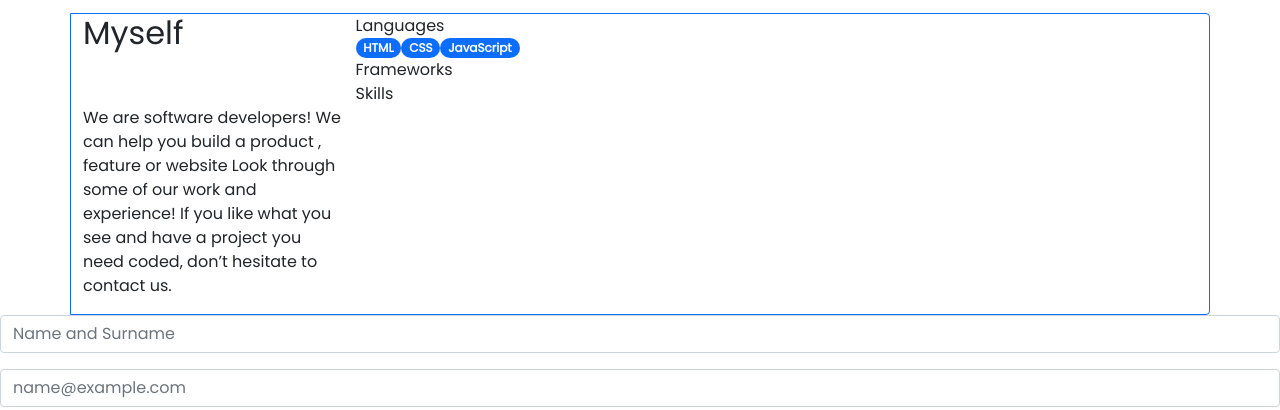
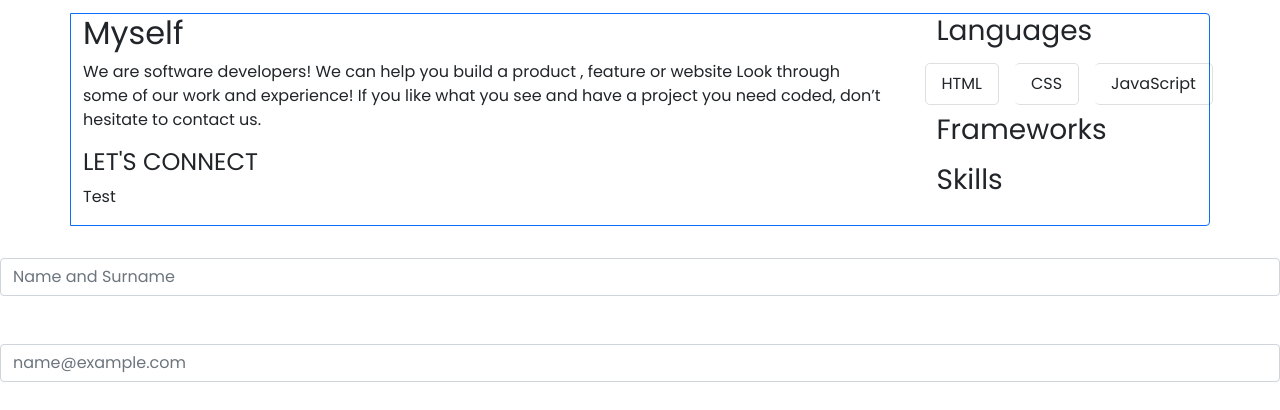
Before and after one commit to Arch-Noize/bootstrap-test, a website: page index.html in a window 1280 px wide. Shown: the part 390-800 px from the top of the page. Drawn offline with nearby package versions, Linux system fonts and the light colour scheme.

Commit message:
Update styles.css

```diff
--- a/index.html
+++ b/index.html
@@ -24,7 +24,7 @@
         </ul>
   </header>
 
-  <section class="intro text-center">
+  <section class="text-center">
     <h1>We are Salt and George</h1>
     <p>We are software developers! We can help you build a product , feature or website Look through some of our work and experience! If you like what you see and have a project you need coded, don’t hesitate to contact us.</p>
   </section>
@@ -58,37 +58,62 @@
 <section>
 <div class="container border border-primary rounded-end">
   <div class="row">
-    <div class="col-sm-3">
-      <h2>Myself</h2>
-    </div>
-    <div class="col-sm-9">
+    <div class="col">
       <div class="row">
-        <div class="row">
-          Languages
-
+        <div class="col">
+          <h2>Myself</h2>
         </div>
         <div class="row">
-          <ul class="list-group list-group-horizontal">
-            <li class="badge rounded-pill bg-primary">HTML</li>
-            <li class="badge rounded-pill bg-primary">CSS</li>
-            <li class="badge rounded-pill bg-primary">JavaScript</li>
-          </ul>
+          <div class="col">
+            <p>We are software developers! We can help you build a product , feature or website Look through some of our work and experience! If you like what you see and have a project you need coded, don’t hesitate to contact us.</p>
+          </div>
         </div>
         <div class="row">
-          Frameworks
+          <div class="col">
+            <h4>LET'S CONNECT</h4>
+          </div>
         </div>
         <div class="row">
-          Skills
+          <div class="co">
+            <p>Test</p>
+          </div>
+        </div>
+      </div>
+    </div>
+    <div class="col-3">
+      <div class="row d-grid gap-2">
+        <div class="row">
+          <h3>Languages</h3>
+        </div>
+        <div class="container">
+          <div class="row">
+              <ul class="list-group list-group-horizontal gap-3">
+                <li class="col list-group-item rounded-3 bg-transparent">HTML</li>
+                <li class="col list-group-item rounded-3 bg-transparent">CSS</li>
+                <li class="col list-group-item rounded-3 bg-transparent">JavaScript</li>
+              </ul>
+          </div>
+        </div>
+        <div class="row">
+          <h3>Frameworks</h3>
+        </div>
+        <div class="row">
+          <h3>Skills</h3>
         </div>
       </div>
     </div>
   </div>
-  <div class="row">
-    <div class="col-sm-3">
-      <p>We are software developers! We can help you build a product , feature or website Look through some of our work and experience! If you like what you see and have a project you need coded, don’t hesitate to contact us.</p>
-  </div>
 </div>
 
+
+
+    <!-- <ul>
+      <li> <a href="https://twitter.com/NoizeSalt"> <img src="Images/twitter.png" alt="Twitter"/> </a> </li>
+      <li> <a href="https://www.linkedin.com/in/santiago-ruido-a1404880/"> <img src="Images/Linkedin icon.png" alt="LinkedIn"/> </a> <li>
+      <li> <a href="https://medium.com/"> <img src="Images/medium.png" alt="Medium"/> </a> </li>
+      <li> <a href="https://github.com/Arch-Noize"> <img src="Images/github.png" alt="GitHub"/> </a> </li>
+      <li> <a href="https://www.angellist.com/"> <img src="Images/angellist.png" alt="Angellist"/> </a> </li>
+   </ul> -->
 
 
 </section>
@@ -97,16 +122,16 @@
 <section>
   <form>
   <div class="mb-3">
-    <label for="exampleFormControlInput1" class="form-label">Name and Surname</label>
-    <input type="text" class="form-control" id="exampleFormControlInput1" placeholder="Name and Surname">
+    <label for="Name" class="form-label invisible">Name and Surname</label>
+    <input type="text" class="form-control" id="Name" placeholder="Name and Surname">
   </div>
   <div class="mb-3">
-    <label for="exampleFormControlInput1" class="form-label">Email address</label>
-    <input type="email" class="form-control" id="exampleFormControlInput1" placeholder="name@example.com">
+    <label for="Email" class="form-label invisible">Email address</label>
+    <input type="email" class="form-control" id="Email" placeholder="name@example.com">
   </div>
   <div class="mb-3">
-    <label for="exampleFormControlTextarea1" class="form-label">Example textarea</label>
-    <textarea class="form-control" id="exampleFormControlTextarea1" rows="6"placeholder="Enter your message here."></textarea>
+    <label for="Comment" class="form-label invisible">Example textarea</label>
+    <textarea class="form-control" id="Comment" rows="6"placeholder="Enter your message here."></textarea>
   </div>
   <button type="submit" class="btn btn-primary">Get in Touch</button>
 </form>
--- a/styles.css
+++ b/styles.css
@@ -4,6 +4,6 @@
     font-family: 'Poppins';
 }
 
-label{
+/* label{
     display: none;
-}
+} */
```
